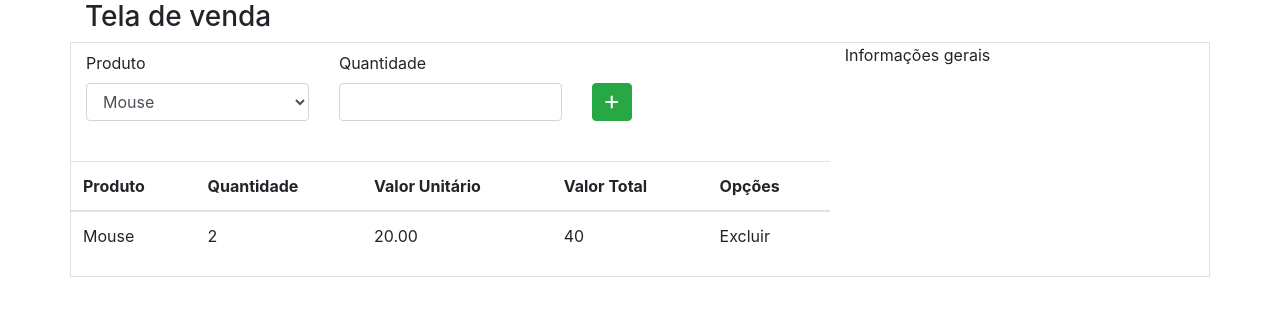
After one commit to nico-cbr/sistemaVendaMais, a PHP site: page /venda.html in a window 1280 px wide. The commit adds this page. Shown: the top 316 px of the page. Run offline with PHP 8.4, Linux system fonts and the light colour scheme; some libraries are stand-ins or nearby versions.

Commit message:
add tela vendas

```diff
--- a/index.php
+++ b/index.php
@@ -4,7 +4,7 @@
 <head>
   <meta charset="UTF-8">
   <meta name="viewport" content="width=device-width, initial-scale=1.0">
-  <title>Sistema Venda+</title>
+  <title>Login - Sistema Venda+</title>
   <link rel="stylesheet" href="./recursos/style.css">
   <link href="https://cdn.jsdelivr.net/npm/bootstrap@5.0.2/dist/css/bootstrap.min.css" rel="stylesheet"
     integrity="sha384-EVSTQN3/azprG1Anm3QDgpJLIm9Nao0Yz1ztcQTwFspd3yD65VohhpuuCOmLASjC" crossorigin="anonymous">
--- a/principal.php
+++ b/principal.php
@@ -7,7 +7,7 @@
 <head>
   <meta charset="UTF-8">
   <meta name="viewport" content="width=device-width, initial-scale=1.0">
-  <title>Sistema Venda+</title>
+  <title>Início - Sistema Venda+</title>
   <link rel="stylesheet" href="./recursos/style.css">
   <link href="https://cdn.jsdelivr.net/npm/bootstrap@5.0.2/dist/css/bootstrap.min.css" rel="stylesheet"
     integrity="sha384-EVSTQN3/azprG1Anm3QDgpJLIm9Nao0Yz1ztcQTwFspd3yD65VohhpuuCOmLASjC" crossorigin="anonymous">
--- a/recursos/banco.sql
+++ b/recursos/banco.sql
@@ -86,4 +86,8 @@ quantidade int,
 valor decimal(10,2),
 venda_id int REFERENCES venda(id),
 produto_id int REFERENCES venda(id)
-)
+);
+
+insert into item_venda(quantidade, valor, venda_id, produto_id) VALUES
+(2,140,1,1),
+(2,140,1,2);
--- /dev/null
+++ b/venda.html
@@ -0,0 +1,71 @@
+<!DOCTYPE html>
+<html lang="pt-br">
+<head>
+  <meta charset="UTF-8">
+  <meta name="viewport" content="width=device-width, initial-scale=1.0">
+  <title>Venda - Sistema Venda+</title>
+  <link rel="stylesheet" href="./recursos/venda.css">
+  <link rel="stylesheet" href="https://stackpath.bootstrapcdn.com/bootstrap/4.1.3/css/bootstrap.min.css" integrity="sha384-MCw98/SFnGE8fJT3GXwEOngsV7Zt27NXFoaoApmYm81iuXoPkFOJwJ8ERdknLPMO" crossorigin="anonymous">
+  <link rel="stylesheet" href="https://cdnjs.cloudflare.com/ajax/libs/font-awesome/6.6.0/css/all.min.css"
+    integrity="sha512-Kc323vGBEqzTmouAECnVceyQqyqdsSiqLQISBL29aUW4U/M7pSPA/gEUZQqv1cwx4OnYxTxve5UMg5GT6L4JJg=="
+    crossorigin="anonymous" referrerpolicy="no-referrer" />
+  <link rel="stylesheet" href="https://cdn.jsdelivr.net/npm/bootstrap-icons@1.11.3/font/bootstrap-icons.min.css">
+</head>
+<body>
+  <div class="container">
+    <h3>Tela de venda</h3>
+
+    <div class="row border">
+      <div class="col-md-8">
+        <form action="" method="POST">
+
+          <div class="row mt-2">
+
+            <div class="form-group col-md">
+              <label for="">Produto</label>
+              <select class="form-control">
+                <option> Mouse </option>
+                <option> Teclado </option>
+                <option> Headset </option>
+              </select>
+            </div>
+
+            <div class="form-group col-md">
+              <label for="">Quantidade</label>
+              <input type="number" required class="form-control">
+            </div>
+              <div class="col-md">
+                <button type="submit" class="btn btn-success" style="margin-top: 32px;"><i class="fa-solid fa-plus"></i></button>
+              </div>
+
+              <table class="table mt-4">
+                <thead>
+                  <th>Produto</th>
+                  <th>Quantidade</th>
+                  <th>Valor Unitário</th>
+                  <th>Valor Total</th>
+                  <th>Opções</th>
+                  <tbody>
+                    <tr>
+                      <td>Mouse</td>
+                      <td>2</td>
+                      <td>20.00</td>
+                      <td>40</td>
+                      <td>Excluir</td>
+                    </tr>
+                  </tbody>
+                </thead>
+              </table>
+
+          </div>
+        </form>
+      </div>
+      <div class="col-md-4">Informações gerais</div>
+    </div>
+  </div>
+
+  <script src="https://code.jquery.com/jquery-3.3.1.slim.min.js" integrity="sha384-q8i/X+965DzO0rT7abK41JStQIAqVgRVzpbzo5smXKp4YfRvH+8abtTE1Pi6jizo" crossorigin="anonymous"></script>
+  <script src="https://cdnjs.cloudflare.com/ajax/libs/popper.js/1.14.3/umd/popper.min.js" integrity="sha384-ZMP7rVo3mIykV+2+9J3UJ46jBk0WLaUAdn689aCwoqbBJiSnjAK/l8WvCWPIPm49" crossorigin="anonymous"></script>
+  <script src="https://stackpath.bootstrapcdn.com/bootstrap/4.1.3/js/bootstrap.min.js" integrity="sha384-ChfqqxuZUCnJSK3+MXmPNIyE6ZbWh2IMqE241rYiqJxyMiZ6OW/JmZQ5stwEULTy" crossorigin="anonymous"></script>
+</body>
+</html>
```
Also changed, not shown: recursos/venda.css (added).
